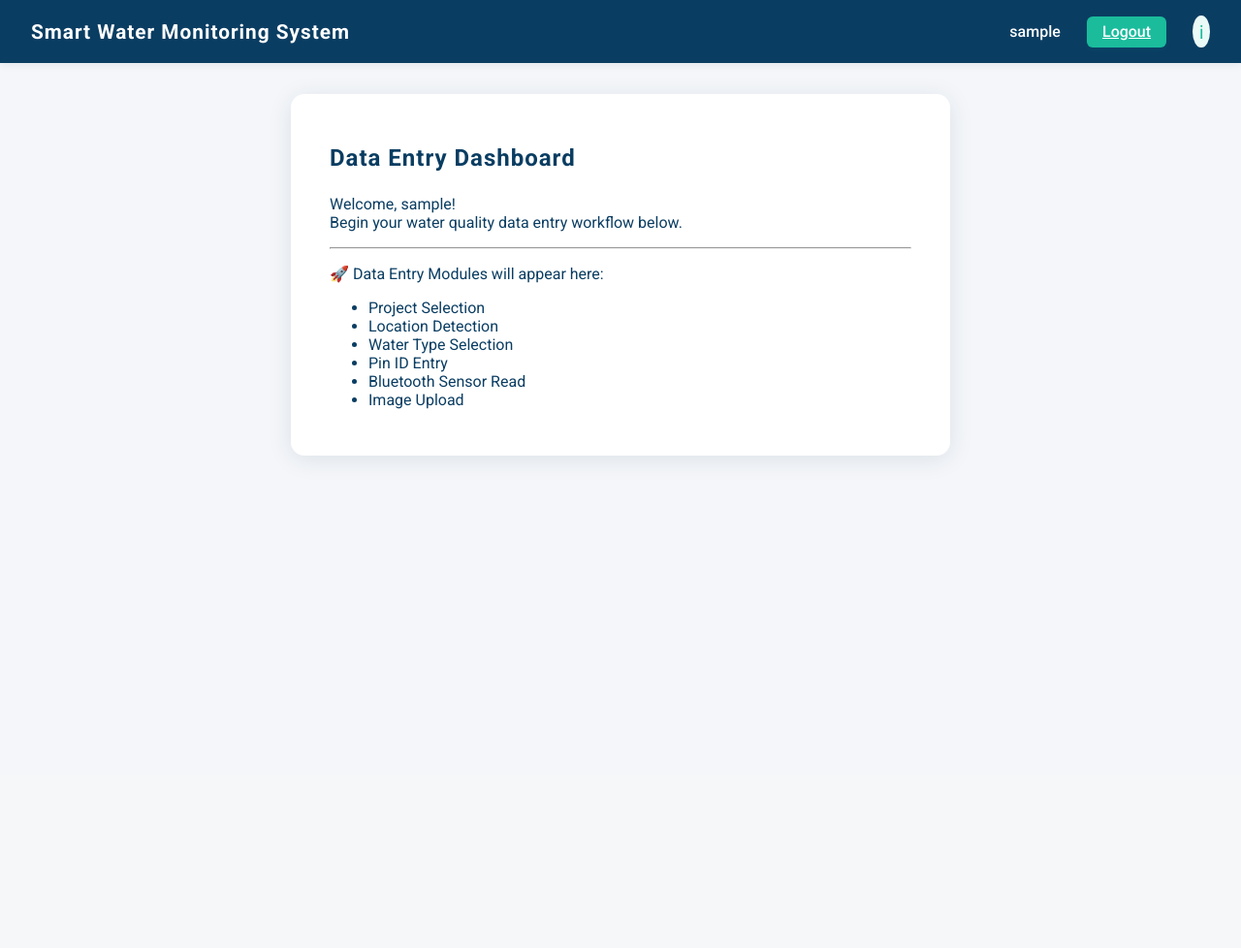
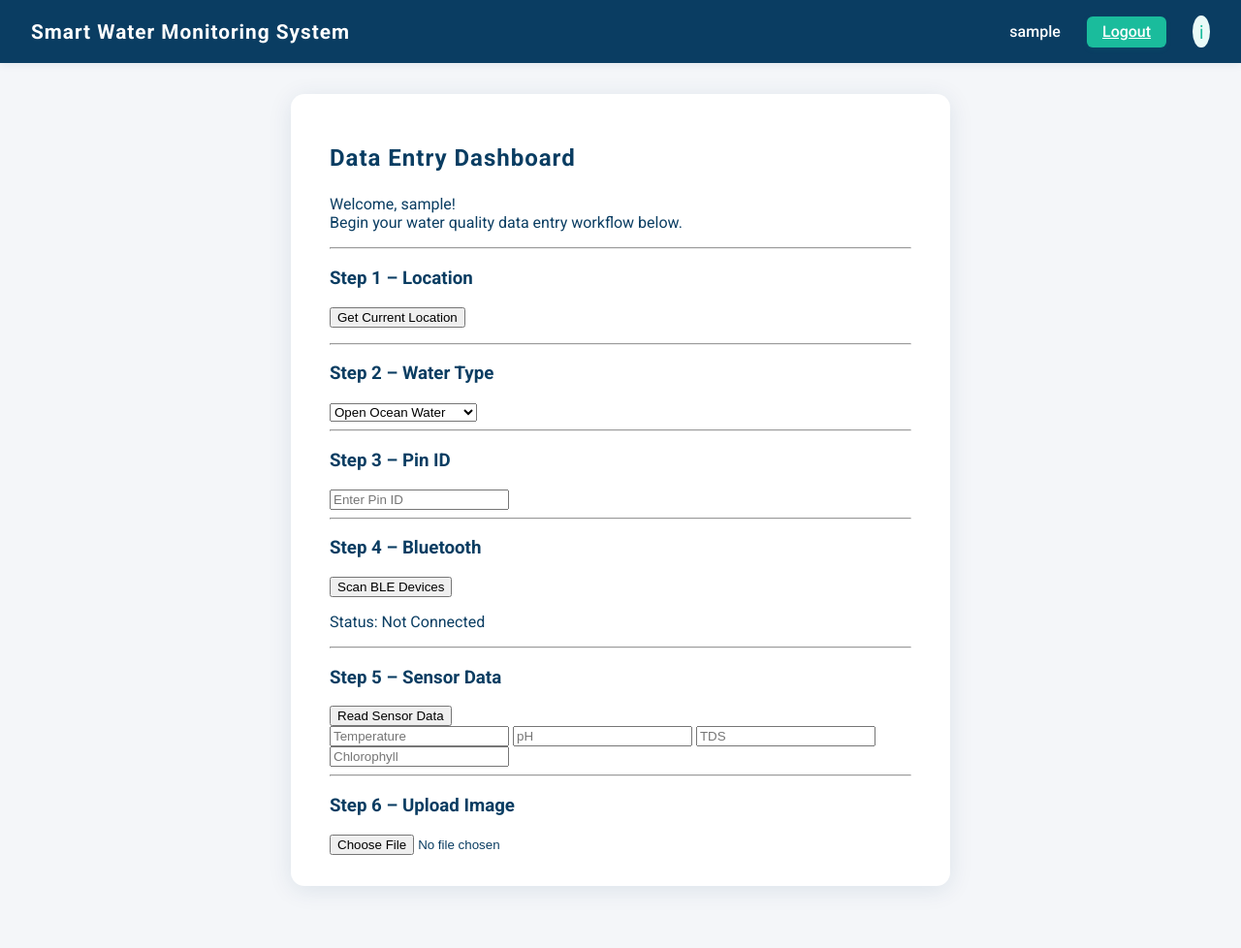
Before and after one commit to pgrapher906-ctrl/project, a Flask app: page / in a window 1280 px wide. Shown: the whole page at 97% size. Before the commit the page ends 475 px from the top, so only its background shows below. Run offline with Flask 3, Linux system fonts and the light colour scheme; the visitor is signed in with stand-in values (Sample User, id 1).

Commit message:
Update dashboard.html

```diff
--- a/app/templates/dashboard.html
+++ b/app/templates/dashboard.html
@@ -1,4 +1,5 @@
 {% extends 'base.html' %}
+
 {% block title %}Dashboard | Smart Water Monitoring System{% endblock %}
 
 {% block content %}
@@ -7,30 +8,82 @@
     <div class="card dashboard-card">
         <h2>Data Entry Dashboard</h2>
 
-        <div id="data-entry-steps">
+        <p>
+            Welcome, {{ current_user.username }}! <br>
+            Begin your water quality data entry workflow below.
+        </p>
 
-            <p>
-                Welcome, {{ current_user.username }}!<br>
-                Begin your water quality data entry workflow below.
-            </p>
+        <hr>
 
-            <hr>
+        <!-- STEP 1 -->
+        <h3>Step 1 – Location</h3>
+        <button onclick="getLocation()">Get Current Location</button>
+        <p id="location-output"></p>
 
-            <!-- Placeholder for future workflow -->
-            <div class="workflow-placeholder">
-                <p>🚀 Data Entry Modules will appear here:</p>
-                <ul>
-                    <li>Project Selection</li>
-                    <li>Location Detection</li>
-                    <li>Water Type Selection</li>
-                    <li>Pin ID Entry</li>
-                    <li>Bluetooth Sensor Read</li>
-                    <li>Image Upload</li>
-                </ul>
-            </div>
+        <hr>
 
+        <!-- STEP 2 -->
+        <h3>Step 2 – Water Type</h3>
+        <select id="water-type">
+            <option>Open Ocean Water</option>
+            <option>Coastal Water</option>
+            <option>Estuarine Water</option>
+            <option>Deep Sea Water</option>
+            <option>Marine Surface Water</option>
+            <option>Pond Water</option>
+            <option>Drinking Water</option>
+            <option>Ground Water</option>
+        </select>
+
+        <hr>
+
+        <!-- STEP 3 -->
+        <h3>Step 3 – Pin ID</h3>
+        <input type="text" placeholder="Enter Pin ID">
+
+        <hr>
+
+        <!-- STEP 4 -->
+        <h3>Step 4 – Bluetooth</h3>
+        <button>Scan BLE Devices</button>
+        <p>Status: Not Connected</p>
+
+        <hr>
+
+        <!-- STEP 5 -->
+        <h3>Step 5 – Sensor Data</h3>
+        <button>Read Sensor Data</button>
+
+        <div class="sensor-fields">
+            <input type="text" placeholder="Temperature" readonly>
+            <input type="text" placeholder="pH" readonly>
+            <input type="text" placeholder="TDS" readonly>
+            <input type="text" placeholder="Chlorophyll" readonly>
         </div>
+
+        <hr>
+
+        <!-- STEP 6 -->
+        <h3>Step 6 – Upload Image</h3>
+        <input type="file">
+
     </div>
 
 </div>
 {% endblock %}
+
+{% block scripts %}
+<script>
+function getLocation() {
+    if (navigator.geolocation) {
+        navigator.geolocation.getCurrentPosition(function(position) {
+            document.getElementById("location-output").innerText =
+                "Latitude: " + position.coords.latitude +
+                ", Longitude: " + position.coords.longitude;
+        });
+    } else {
+        alert("Geolocation not supported");
+    }
+}
+</script>
+{% endblock %}
```
